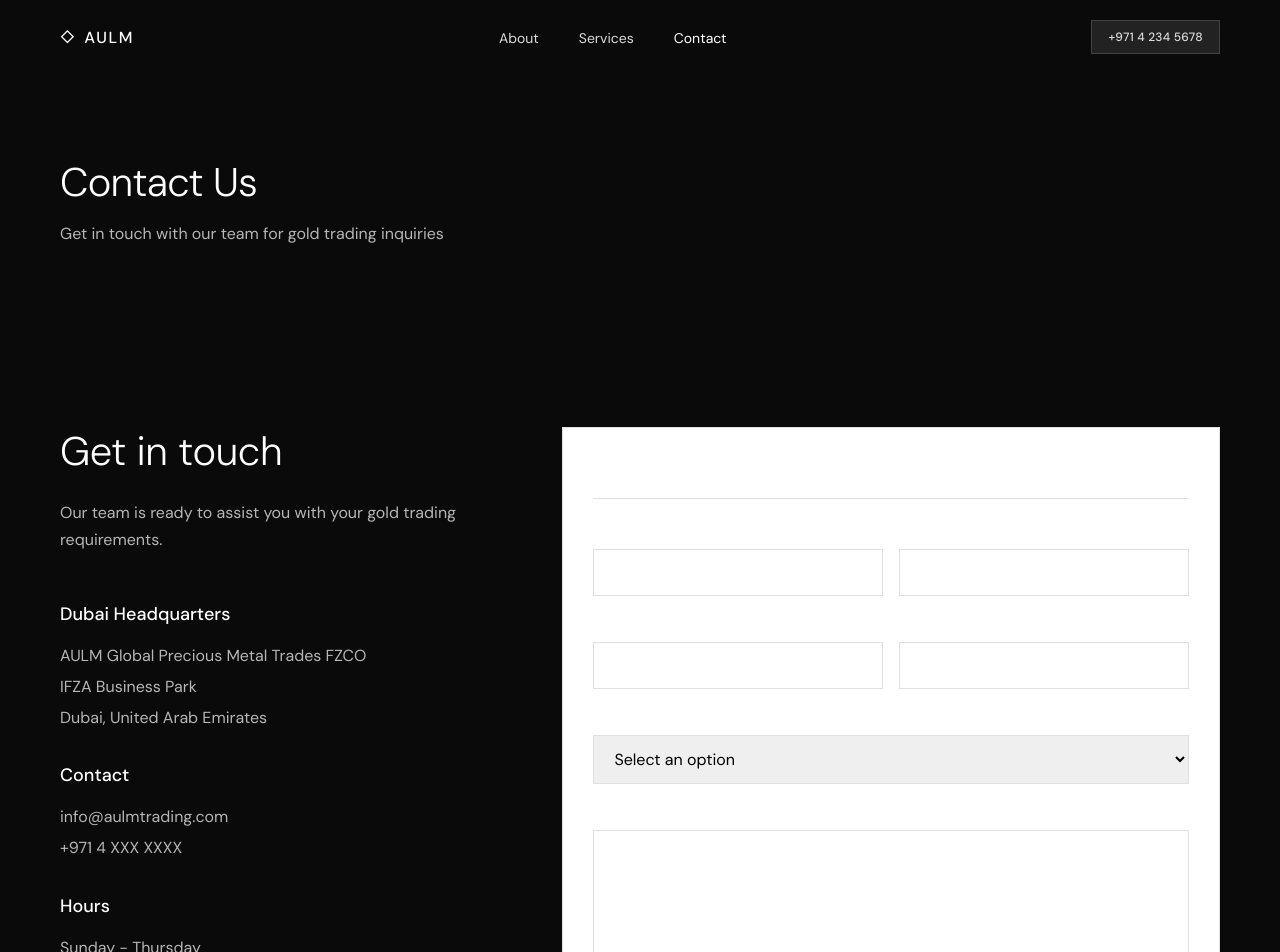
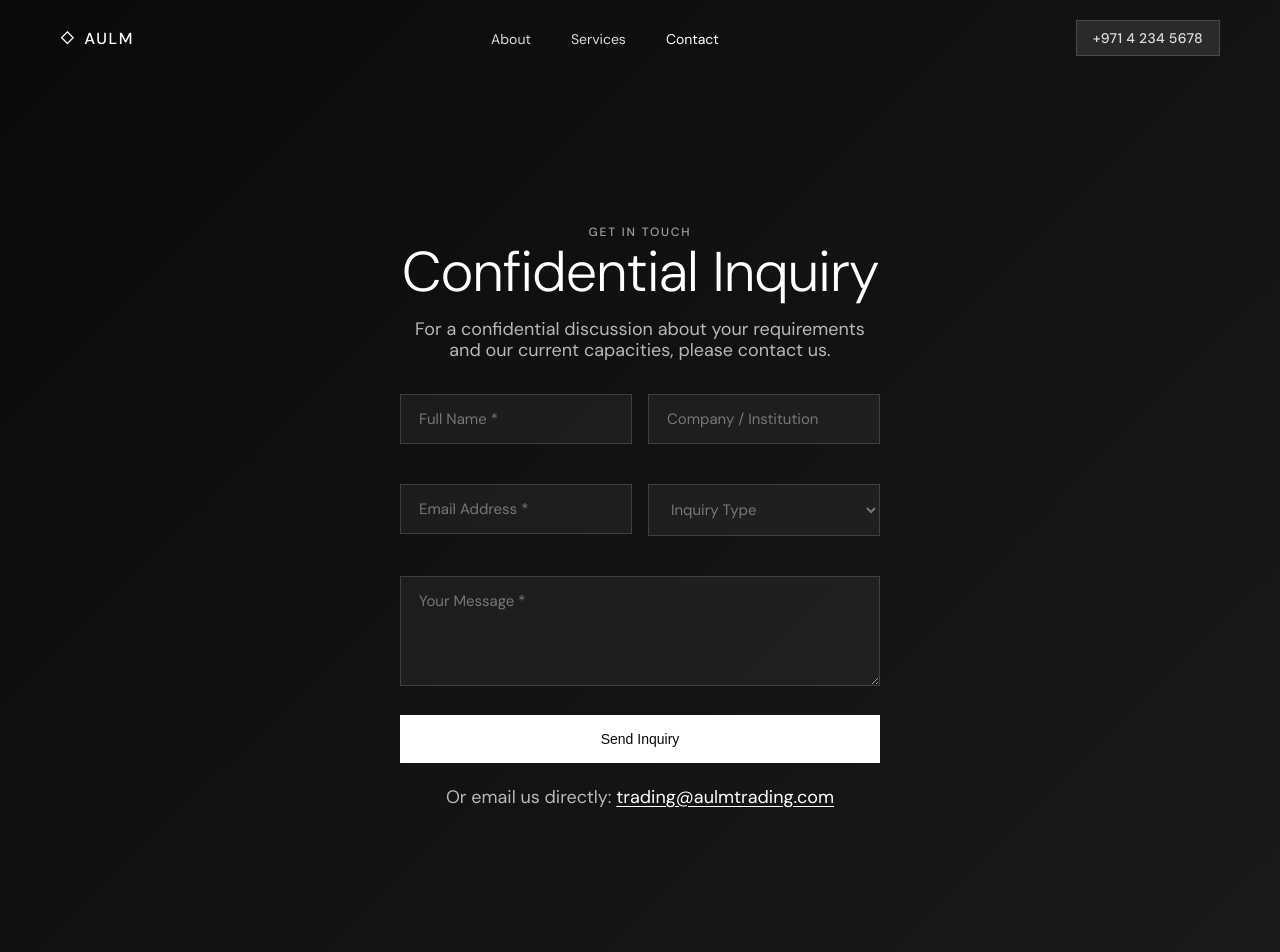
Before and after one commit to privatecharterxdevelopment/AULM, a React (Vite) app: page /contact in a window 1280 px wide. Shown: the top 952 px of the page. Built offline with nearby package versions, Linux system fonts and the light colour scheme.

Commit message:
Update descriptions, contact form, header badge size
- Longer SEO-friendly descriptions for all sections
- Dubai: Import. Melting. Refinery.
- Contact page uses same Confidential Inquiry form
- Header phone badge slightly larger

Co-Authored-By: Claude Opus 4.5 <noreply@anthropic.com>

```diff
--- a/src/pages/Contact.jsx
+++ b/src/pages/Contact.jsx
@@ -5,7 +5,6 @@ function Contact() {
     name: '',
     company: '',
     email: '',
-    phone: '',
     inquiry: '',
     message: ''
   })
@@ -22,152 +21,93 @@ function Contact() {
   const handleSubmit = (e) => {
     e.preventDefault()
     setIsSubmitting(true)
-
     setTimeout(() => {
       setIsSubmitting(false)
       setIsSubmitted(true)
     }, 1500)
   }
 
-  if (isSubmitted) {
   return (
-      <>
-        <section className="page-header" style={{ minHeight: '70vh', display: 'flex', alignItems: 'center' }}>
-          <div className="container">
-            <div style={{ maxWidth: '500px' }}>
-              <h2 style={{ color: '#fff' }}>Message sent</h2>
-              <p style={{ marginTop: '1rem' }}>
-                Thank you for contacting AULM Global Precious Metal Trades. Our team will respond within 24 hours.
+    <section className="fullscreen-section contact-section" style={{ height: 'auto', minHeight: '100vh', scrollSnapAlign: 'none' }}>
+      <div className="fullscreen-overlay" style={{ background: 'linear-gradient(135deg, #0a0a0a 0%, #1a1a1a 100%)' }} />
+
+      <div className="fullscreen-content contact-content" style={{ paddingTop: '120px', paddingBottom: '80px' }}>
+        <span className="label">Get in Touch</span>
+        <h2>Confidential Inquiry</h2>
+        <p style={{ maxWidth: '600px', marginBottom: '2rem' }}>
+          For a confidential discussion about your requirements and our current capacities, please contact us.
         </p>
+
+        {isSubmitted ? (
+          <div className="contact-success">
+            <h3>Message Sent</h3>
+            <p>Thank you for your inquiry. Our team will respond within 24 hours.</p>
             <button
-                className="btn btn-primary"
-                style={{ marginTop: '2rem' }}
+              className="btn btn-outline"
               onClick={() => {
                 setIsSubmitted(false)
-                  setFormData({ name: '', company: '', email: '', phone: '', inquiry: '', message: '' })
+                setFormData({ name: '', company: '', email: '', inquiry: '', message: '' })
               }}
             >
-                Send another message
+              Send Another Message
             </button>
           </div>
-          </div>
-        </section>
-      </>
-    )
-  }
-
-  return (
-    <>
-      {/* Page Header */}
-      <section className="page-header">
-        <div className="container">
-          <h1>Contact Us</h1>
-          <p>Get in touch with our team for gold trading inquiries</p>
-        </div>
-      </section>
-
-      {/* Contact Section */}
-      <section>
-        <div className="container">
-          <div style={{ display: 'grid', gridTemplateColumns: '1fr 1.5fr', gap: '4rem' }}>
-            {/* Contact Info */}
-            <div>
-              <h2>Get in touch</h2>
-              <p style={{ marginTop: '1.5rem' }}>
-                Our team is ready to assist you with your gold trading requirements.
-              </p>
-
-              <div style={{ marginTop: '3rem' }}>
-                <h3 style={{ marginBottom: '1rem' }}>Dubai Headquarters</h3>
-                <p style={{ marginBottom: '0.25rem' }}>AULM Global Precious Metal Trades FZCO</p>
-                <p style={{ marginBottom: '0.25rem' }}>IFZA Business Park</p>
-                <p>Dubai, United Arab Emirates</p>
-              </div>
-
-              <div style={{ marginTop: '2rem' }}>
-                <h3 style={{ marginBottom: '1rem' }}>Contact</h3>
-                <p style={{ marginBottom: '0.25rem' }}>info@aulmtrading.com</p>
-                <p>+971 4 XXX XXXX</p>
-              </div>
-
-              <div style={{ marginTop: '2rem' }}>
-                <h3 style={{ marginBottom: '1rem' }}>Hours</h3>
-                <p style={{ marginBottom: '0.25rem' }}>Sunday - Thursday</p>
-                <p>9:00 AM - 6:00 PM (GST)</p>
-              </div>
-            </div>
-
-            {/* Contact Form */}
-            <div className="order-form">
-              <h3>Send us a message</h3>
-
-              <form onSubmit={handleSubmit}>
-                <div style={{ display: 'grid', gridTemplateColumns: '1fr 1fr', gap: '1rem' }}>
+        ) : (
+          <form onSubmit={handleSubmit} className="contact-form-inline">
+            <div className="form-row">
               <div className="form-group">
-                    <label>Full Name *</label>
                 <input
                   type="text"
                   name="name"
+                  placeholder="Full Name *"
                   value={formData.name}
                   onChange={handleChange}
                   required
                 />
               </div>
               <div className="form-group">
-                    <label>Company</label>
                 <input
                   type="text"
                   name="company"
+                  placeholder="Company / Institution"
                   value={formData.company}
                   onChange={handleChange}
                 />
               </div>
             </div>
 
-                <div style={{ display: 'grid', gridTemplateColumns: '1fr 1fr', gap: '1rem' }}>
+            <div className="form-row">
               <div className="form-group">
-                    <label>Email *</label>
                 <input
                   type="email"
                   name="email"
+                  placeholder="Email Address *"
                   value={formData.email}
                   onChange={handleChange}
                   required
                 />
               </div>
               <div className="form-group">
-                    <label>Phone</label>
-                    <input
-                      type="tel"
-                      name="phone"
-                      value={formData.phone}
-                      onChange={handleChange}
-                    />
-                  </div>
-                </div>
-
-                <div className="form-group">
-                  <label>Inquiry Type</label>
                 <select
                   name="inquiry"
                   value={formData.inquiry}
                   onChange={handleChange}
                 >
-                    <option value="">Select an option</option>
-                    <option value="buying">Buying Gold</option>
-                    <option value="selling">Selling Gold</option>
-                    <option value="partnership">Business Partnership</option>
-                    <option value="general">General Inquiry</option>
+                  <option value="">Inquiry Type</option>
+                  <option value="buying">Gold Acquisition</option>
+                  <option value="partnership">Strategic Partnership</option>
+                  <option value="institutional">Institutional Inquiry</option>
                 </select>
+              </div>
             </div>
 
             <div className="form-group">
-                  <label>Message *</label>
               <textarea
                 name="message"
+                placeholder="Your Message *"
                 value={formData.message}
                 onChange={handleChange}
-                    rows="5"
+                rows="4"
                 required
               />
             </div>
@@ -175,17 +115,18 @@ function Contact() {
             <button
               type="submit"
               className="btn btn-primary"
-                  style={{ width: '100%' }}
               disabled={isSubmitting}
             >
-                  {isSubmitting ? 'Sending...' : 'Send message'}
+              {isSubmitting ? 'Sending...' : 'Send Inquiry'}
             </button>
+
+            <p className="contact-email">
+              Or email us directly: <a href="mailto:trading@aulmtrading.com">trading@aulmtrading.com</a>
+            </p>
           </form>
-            </div>
-          </div>
+        )}
       </div>
     </section>
-    </>
   )
 }
 
--- a/src/pages/Home.jsx
+++ b/src/pages/Home.jsx
@@ -8,7 +8,7 @@ const sections = [
     id: 'hero',
     label: 'Swiss-Arab Association',
     title: 'Global Trade Corporation.',
-    description: 'Licensed for import and export of refined gold bars. Connecting Switzerland and the Emirates through partnerships with internationally renowned transport companies.',
+    description: 'Licensed for import and export of refined gold bars with 99.99% purity certification. Connecting Switzerland and the Emirates through strategic partnerships with internationally renowned transport and logistics companies. End-to-end supply chain security.',
     video: `${VIDEO_BASE}/13778967-uhd_3840_2160_60fps.mp4`,
     poster: 'https://images.unsplash.com/photo-1610375461246-83df859d849d?w=1920&q=80',
     showLocations: true
@@ -17,7 +17,7 @@ const sections = [
     id: 'compliance',
     label: 'Compliance First',
     title: 'Full Transparency. International Standards.',
-    description: 'Complete adherence to OECD due diligence guidelines and LBMA responsible sourcing standards. Every transaction fully documented and auditable.',
+    description: 'Complete adherence to OECD due diligence guidelines and LBMA responsible sourcing standards. Every transaction fully documented, auditable, and traceable from mine to vault. Conflict-free gold with verified chain of custody.',
     video: `${VIDEO_BASE}/14773199_1920_1080_60fps.mp4`,
     poster: 'https://images.unsplash.com/photo-1578575437130-527eed3abbec?w=1920&q=80'
   },
@@ -25,7 +25,7 @@ const sections = [
     id: 'endtoend',
     label: 'End-to-End Solution',
     title: 'Sourcing to Delivery. One Partner.',
-    description: 'From procurement to refined bars delivered to your vault. Complete supply chain management under one roof. No intermediaries, no complications.',
+    description: 'From procurement to refined bars delivered to your vault. Complete supply chain management under one roof including sourcing, assay, certification of origin, refining, and secure logistics. No intermediaries, no complications, full transparency.',
     video: `${VIDEO_BASE}/11292201-hd_1920_1080_30fps.mp4`,
     poster: 'https://images.unsplash.com/photo-1578575437130-527eed3abbec?w=1920&q=80'
   },
@@ -33,7 +33,7 @@ const sections = [
     id: 'dubai',
     label: 'Strategic Location',
     title: 'Dubai Gold Import. To The World.',
-    description: 'Security and efficiency through our presence in the world\'s premier precious metals trading center. DMCC and IFZA licensed operations.',
+    description: 'Import. Melting. Refinery. Full vertical integration in the world\'s premier precious metals trading hub. DMCC and IFZA licensed operations with direct access to LBMA-accredited refineries.',
     video: `${VIDEO_BASE}/5121750-uhd_3840_2160_25fps.mp4`,
     poster: 'https://images.unsplash.com/photo-1589787168422-e02de4f614e2?w=1920&q=80'
   },
@@ -41,7 +41,7 @@ const sections = [
     id: 'clients',
     label: 'Institutional Partners',
     title: 'For Serious Investors.',
-    description: 'We serve Family Offices, commodity traders, investment funds, and institutional investors seeking direct access to physical gold flows.',
+    description: 'We serve Family Offices, commodity traders, investment funds, central banks, and institutional investors seeking direct access to physical gold flows. Minimum order 100kg. Discretion and confidentiality guaranteed.',
     video: `${VIDEO_BASE}/5021964-hd_1920_1080_30fps.mp4`,
     poster: 'https://images.unsplash.com/photo-1624365168968-f283d506c6b6?w=1920&q=80'
   }
--- a/src/styles/globals.css
+++ b/src/styles/globals.css
@@ -211,7 +211,7 @@ a {
   background: rgba(255,255,255,0.1);
   backdrop-filter: blur(10px);
   border: 1px solid rgba(255,255,255,0.15);
-  font-size: 0.75rem;
+  font-size: 0.875rem;
   font-weight: 500;
   letter-spacing: 0.02em;
   color: rgba(255,255,255,0.85);
```
Lines whose indentation alone changed are shown as unchanged.
